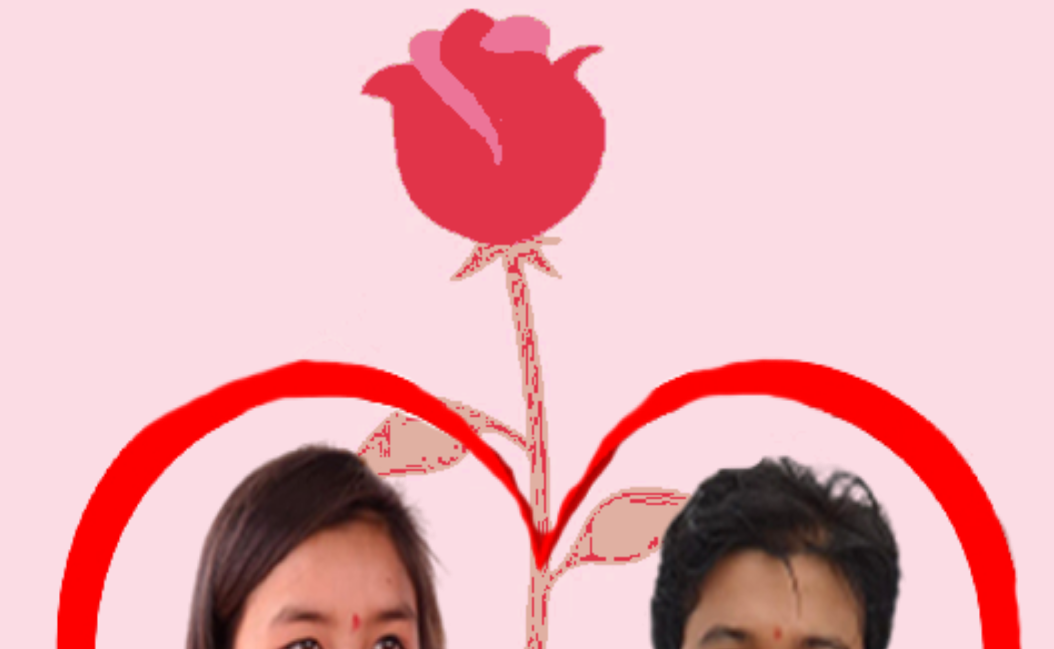
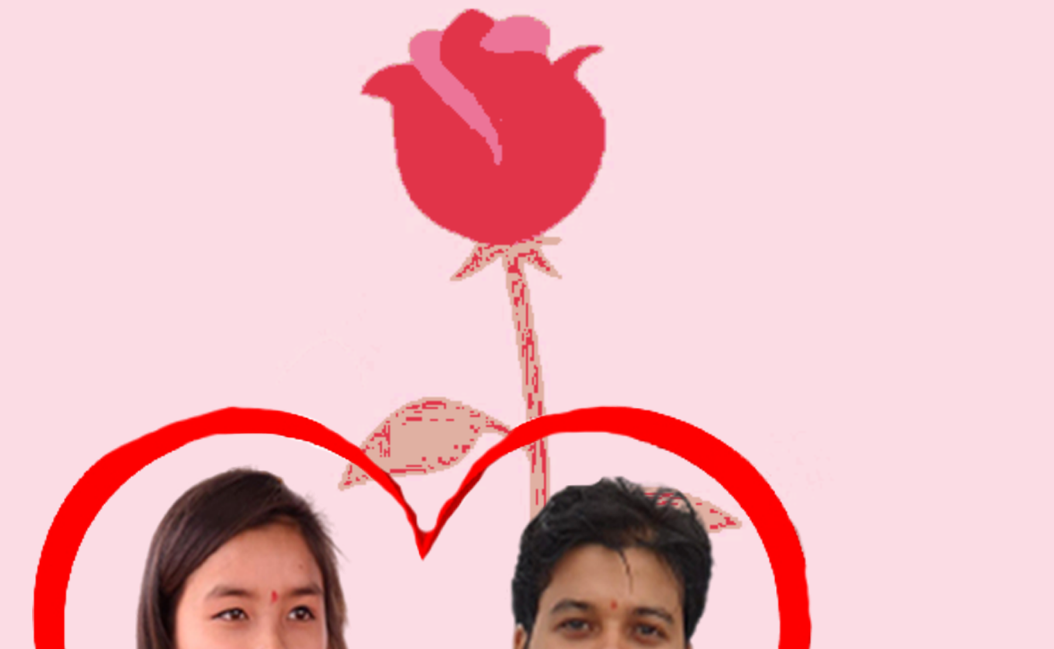
Before and after one commit to newtansaurav/newtansaurav.github.io, a plain HTML site: page index.html in a window 1280 px wide. Shown: the part 151-800 px from the top of the page, without its empty margins (122-1176 px from the left). Drawn offline with Linux system fonts and the light colour scheme.

Commit message:
Add files via upload

```diff
--- a/index.html
+++ b/index.html
@@ -7,7 +7,7 @@
 </head>
 <body>
 <h1> HAPPY BIRTHDAY 😘</h1>
-<img src="love2.png" width="1000" height="1000">
+<img src="love.png" width="1000" height="1000">
 
 </body>
 </html>
--- a/style4.css
+++ b/style4.css
@@ -15,6 +15,6 @@ h1{
 
 img{
 	position: absolute;
-	top: 60%;
-	left: 13%;
+	top: 50%;
+	left: 3%;
 }
```
Also changed, not shown: love.png (added).
